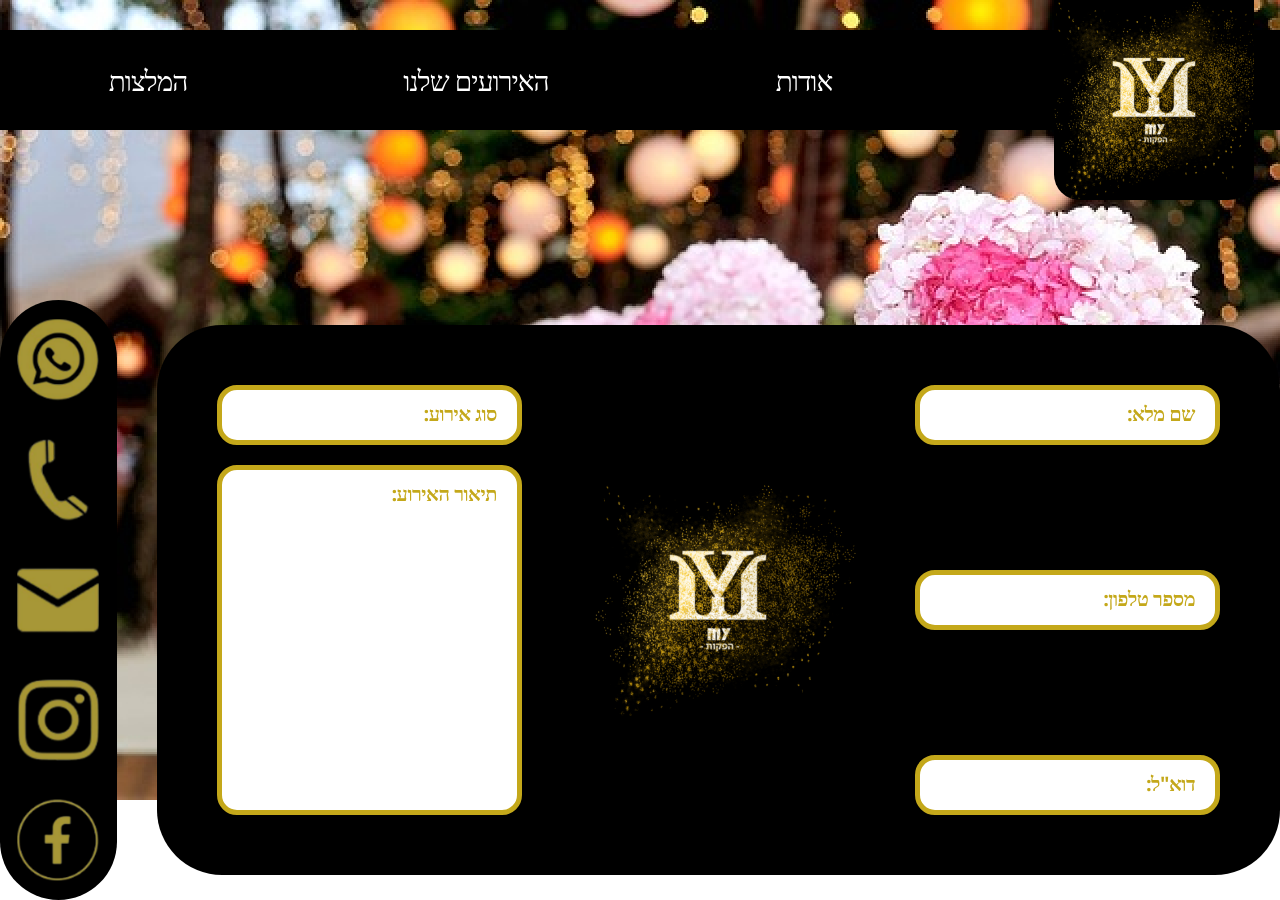
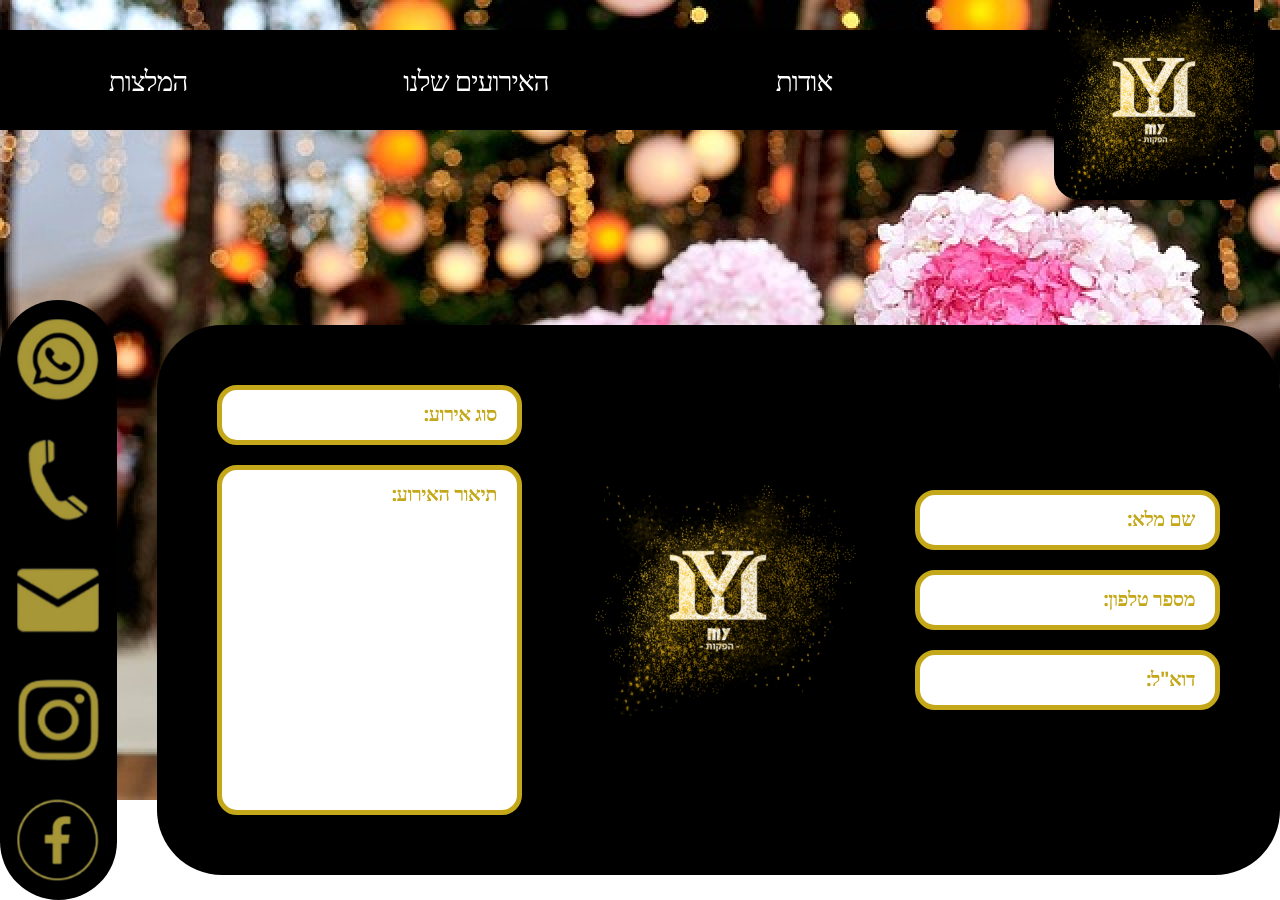
Before and after one commit to HarelZadok/my-productions, a React (Create React App) app: page /contact in a window 1280 px wide. Built offline with nearby package versions, Linux system fonts and the light colour scheme; what react-scroll-motion would draw is missing.

Commit message:
Router functionality

```diff
--- a/src/components/ContactPage.css
+++ b/src/components/ContactPage.css
@@ -78,7 +78,7 @@
 .contactColumn_contact {
     display: flex;
     flex-direction: column;
-    justify-content: space-between;
+    justify-content: center;
     align-items: flex-start;
     height: 100%;
     gap: 20px;
--- a/src/components/MainPage.js
+++ b/src/components/MainPage.js
@@ -1,7 +1,7 @@
 import './MainPage.css'
 import React from "react";
 import Extra from "./Extra";
-import {Animator, batch, Fade, Move, MoveIn, ScrollContainer, ScrollPage, Sticky} from "react-scroll-motion";
+import {Animator, batch, Fade, Move, MoveIn, MoveOut, ScrollContainer, ScrollPage, Sticky} from "react-scroll-motion";
 import arrowsDown from '../resources/arrows-down.svg';
 import TopBar from "./TopBar";
 
@@ -29,7 +29,7 @@ function TopPart() {
 function BottomPart() {
     return <ScrollPage>
         <div className={'footer_main'}>
-            <Animator animation={MoveIn(900, 100)}>
+            <Animator animation={batch(MoveIn(900, 100), MoveOut(900, 100))}>
                 <div className={'extras_main'}>
                     <div className={'extraList_main'}>
                         <Extra img={require('../resources/extra5.png')} text={'הפקות ברמה עולמית'}/>
--- a/src/components/TopBar.js
+++ b/src/components/TopBar.js
@@ -15,10 +15,10 @@ export default function TopBar() {
                 <TextButton onClick={() => window.location.href = '/about'} className={'headerOption_topBar'}>אודות</TextButton>
             </div>
             <div style={{width: '200px', justifyContent: 'center', alignItems: 'center',display: 'flex'}}>
-                <TextButton className={'headerOption_topBar'}>האירועים שלנו</TextButton>
+                <TextButton onClick={() => window.location.href = '/events'} className={'headerOption_topBar'}>האירועים שלנו</TextButton>
             </div>
             <div style={{width: '200px', justifyContent: 'center', alignItems: 'center',display: 'flex'}}>
-                <TextButton className={'headerOption_topBar'}>המלצות</TextButton>
+                <TextButton onClick={() => window.location.href = '/recommendations'} className={'headerOption_topBar'}>המלצות</TextButton>
             </div>
         </div>
     </div>
```
